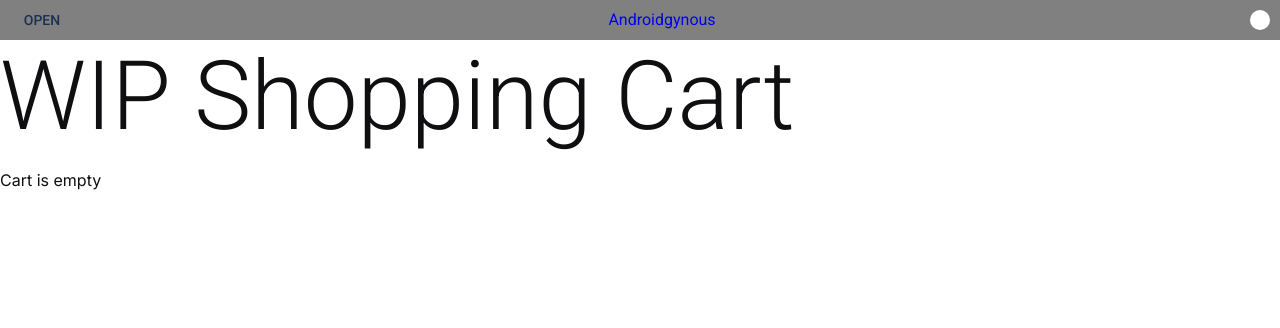
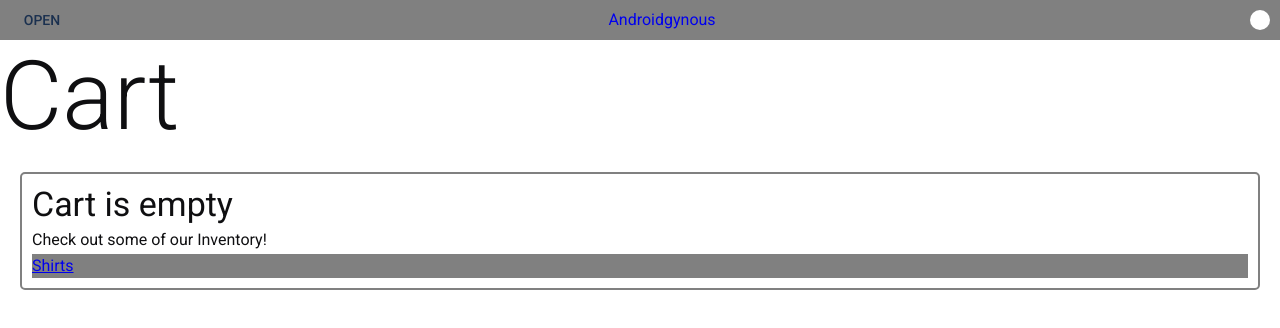
Before and after one commit to AustinWhitbeck/Androidgynous-Store, a Next.js app: page /cart in a window 1280 px wide. Shown: the top 328 px of the page. Built offline with nearby package versions, Linux system fonts and the light colour scheme.

Commit message:
cart now handles no items and links to inventory

```diff
--- a/src/app/cart/client.tsx
+++ b/src/app/cart/client.tsx
@@ -2,18 +2,41 @@
 
 import { useCart } from "@/providers/CartContext";
 import { CartItem } from "./client-components";
-import { Stack } from "@mui/material";
+import { Box, Button, Stack, Typography } from "@mui/material";
+import calculateCartTotal from "@/helper-functions/calculateCartTotal";
+import Link from "next/link";
+import GeneralContainer from "@/components/GeneralContainer";
 
 const CartClientPage = () => {
     const { state } = useCart();
+    const cartTotal = calculateCartTotal(state.items);
 
     const cartItemsRender = () => {
         if (state.items.length === 0) {
-            return <p>Cart is empty</p>
+            return (
+            <GeneralContainer>
+                <Stack>
+                    <Typography variant="h4">Cart is empty</Typography>
+                    <Typography variant="subtitle1">Check out some of our Inventory!</Typography>
+                    <Stack>
+                        <Link href="/shirts" passHref>
+                            <Typography sx={{ backgroundColor: 'gray'}}>Shirts</Typography>
+                        </Link>
+                    </Stack>
+                </Stack>
+            </GeneralContainer>
+            )
         }
-        return state.items.map((item, index) => (
-            <CartItem key={`${index}-${item.id}`} {...item} />
-        ));
+        return (
+        <>
+            {state.items.map((item, index) => (
+                <CartItem key={`${index}-${item.id}`} {...item} />
+            ))}
+            <Box>
+                <Typography>{`Subtotal (${cartTotal.numberOfItems} items): ${cartTotal.totalPrice}`}</Typography>
+            </Box>
+        </>
+        );
     };
   return (
     <Stack sx={{ overflowY: 'scroll'}}>
--- a/src/app/cart/page.tsx
+++ b/src/app/cart/page.tsx
@@ -1,4 +1,4 @@
-import { Typography } from "@mui/material";
+import { Box, Typography } from "@mui/material";
 import { Metadata } from "next";
 import CartClientPage from "./client";
 
@@ -10,8 +10,10 @@ export const metadata: Metadata = {
 const CartPage = () => {
   return (
     <>
-        <Typography variant="h1"> WIP Shopping Cart</Typography>
+      <Typography variant="h1">Cart</Typography>
+      <Box sx={{ padding: '20px'}}>
         <CartClientPage />
+      </Box>
     </>
   )
 }
--- a/src/app/shirts/page.tsx
+++ b/src/app/shirts/page.tsx
@@ -52,7 +52,7 @@ const ShirtsPage = () => {
     <Stack>
         <Typography variant="h1">All Shirts</Typography>
         <CheckCartButton />
-        <Grid container xs={12} sx={{ padding: '10px'}}>
+        <Grid container sx={{ padding: '10px'}}>
             {mockShirtProducts.map((mockShirt) => {
                 return(
                     <Grid item xs={12} sm={6} md={4}>
--- /dev/null
+++ b/src/components/GeneralContainer/index.tsx
@@ -0,0 +1,11 @@
+import { Box } from "@mui/material"
+
+const GeneralContainer = ({ children }: { children: React.ReactNode}) => {
+  return (
+    <Box sx={{ padding: '10px', border: '2px solid gray', borderRadius: '5px'}}>
+        {children}
+    </Box>
+  )
+}
+
+export default GeneralContainer
--- /dev/null
+++ b/src/helper-functions/calculateCartTotal.tsx
@@ -0,0 +1,16 @@
+import { CartProduct } from "@/providers/CartContext";
+
+export default function calculateCartTotal(items: CartProduct[]) {
+    const itemTotal = items.reduce((acc, item) => {
+        return acc + item.quantity * item.price;
+    }, 0);
+    // Total the cart to 2 decimal places
+    const formattedTotal = Math.round(itemTotal * 100) / 100;
+    const numberOfItems = items.reduce((acc, item) => {
+        return acc + item.quantity;
+    }, 0);
+    return {
+        totalPrice: formattedTotal,
+        numberOfItems
+    };
+}
--- a/src/providers/CartContext.tsx
+++ b/src/providers/CartContext.tsx
@@ -53,7 +53,6 @@ const cartReducer = (state: CartState, action: CartAction): CartState => {
             // 1. Check if an item with the same ID is already in the cart
             // returns index if found and returns -1 if it's not found.
             const itemIndex = state.items.findIndex(item => item.id === action.payload.id);
-            console.log('itemIndex in add_item', itemIndex);
 
             if (itemIndex === -1) {
                 // 2. if it's not in the cart, create new entry
```
Also changed, not shown: src/components/ProductPreviewCard/index.tsx (+1 -10 lines).
